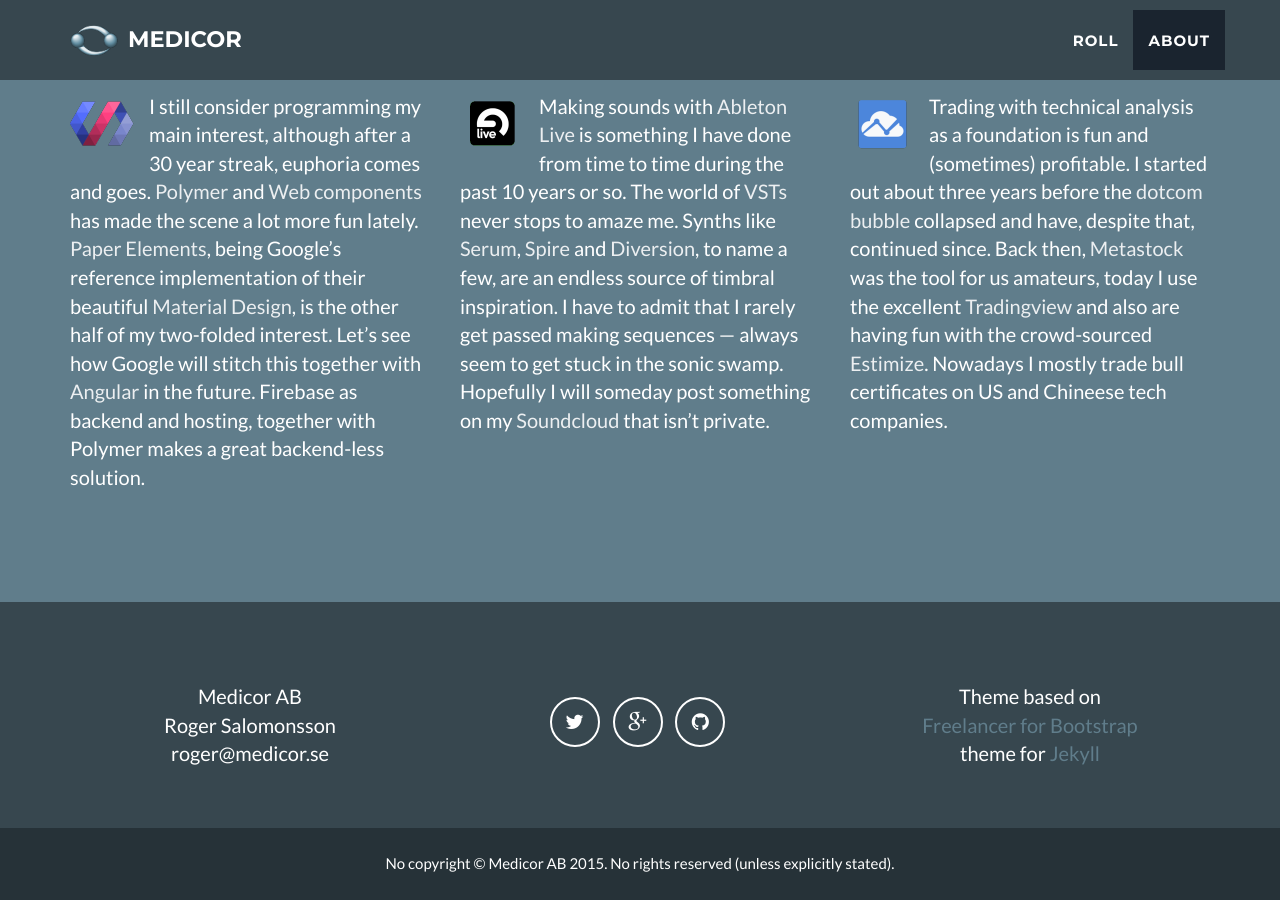
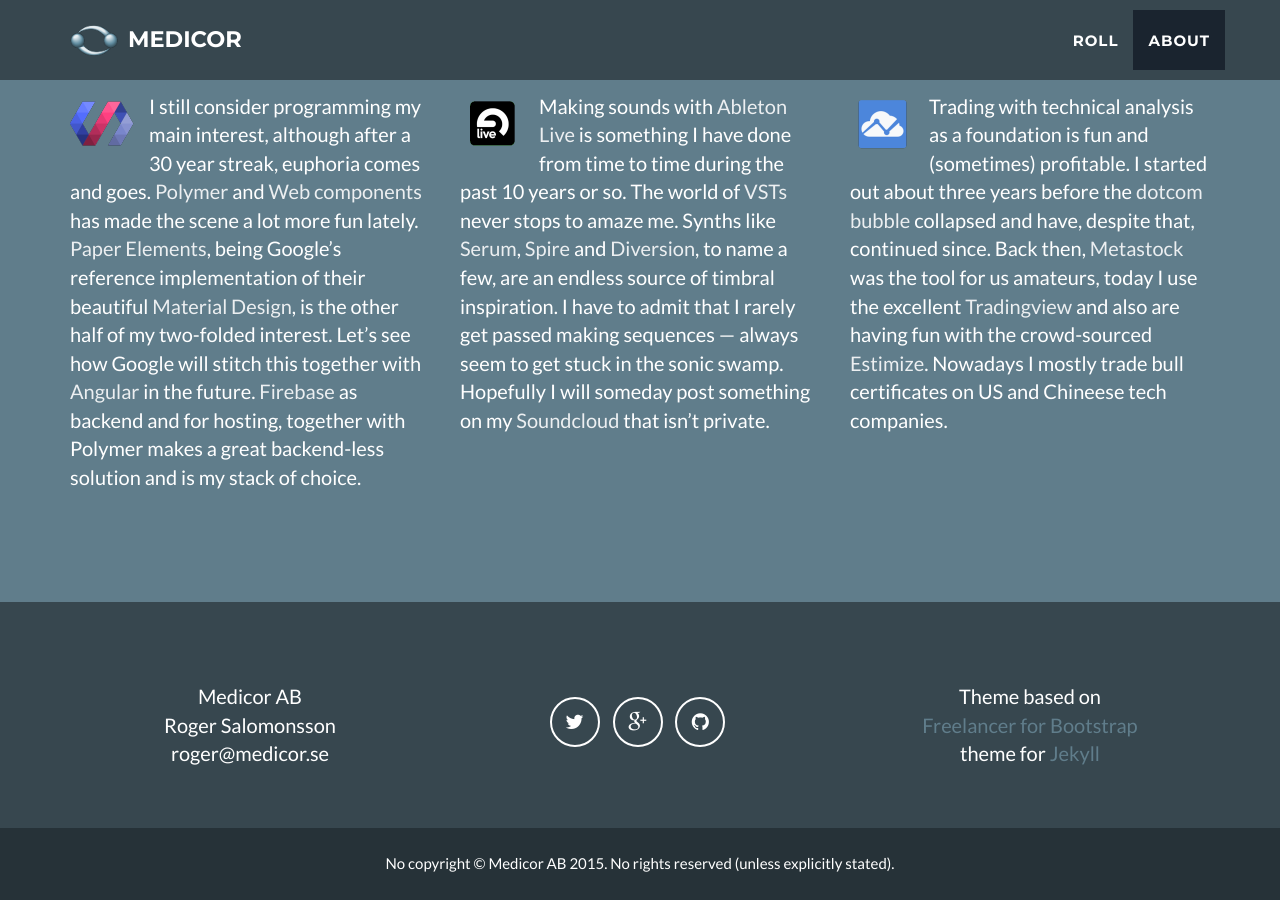
Before and after one commit to medicor/medicor.github.io, a Jekyll site: the page built from index.html, in a window 1280 px wide and 900 px high, scrolled down 1716 px. Built offline with Jekyll 4.4.1, drawn with Linux system fonts in a browser that asks for light colours; Markdown is read by kramdown in place of the engine named in the settings.

Commit message:
Published with https://stackedit.io/

```diff
--- a/_includes/about1.md
+++ b/_includes/about1.md
@@ -1,2 +1,2 @@
 <a href="https://www.polymer-project.org/"><img src="/img/logo-polymer.png" style="float: left; margin: 0px 15px 15px 0px"></a>
-I still consider programming my main interest, although after a 30 year streak, euphoria comes and goes. [Polymer](https://www.polymer-project.org) and [Web components](http://webcomponents.org/) has made the scene a lot more fun lately. [Paper Elements](https://elements.polymer-project.org/browse?package=paper-elements), being Google's reference implementation of their beautiful [Material Design](http://www.google.com/design/spec/material-design/introduction.html), is the other half of my two-folded interest. Let's see how Google will stitch this together with  [Angular](https://angular.io/) in the future. Firebase as backend and hosting, together with Polymer makes a great backend-less solution.
+I still consider programming my main interest, although after a 30 year streak, euphoria comes and goes. [Polymer](https://www.polymer-project.org) and [Web components](http://webcomponents.org/) has made the scene a lot more fun lately. [Paper Elements](https://elements.polymer-project.org/browse?package=paper-elements), being Google's reference implementation of their beautiful [Material Design](http://www.google.com/design/spec/material-design/introduction.html), is the other half of my two-folded interest. Let's see how Google will stitch this together with  [Angular](https://angular.io/) in the future. [Firebase](https://www.firebase.com/) as backend and for hosting, together with Polymer makes a great backend-less solution and is my stack of choice.
```
